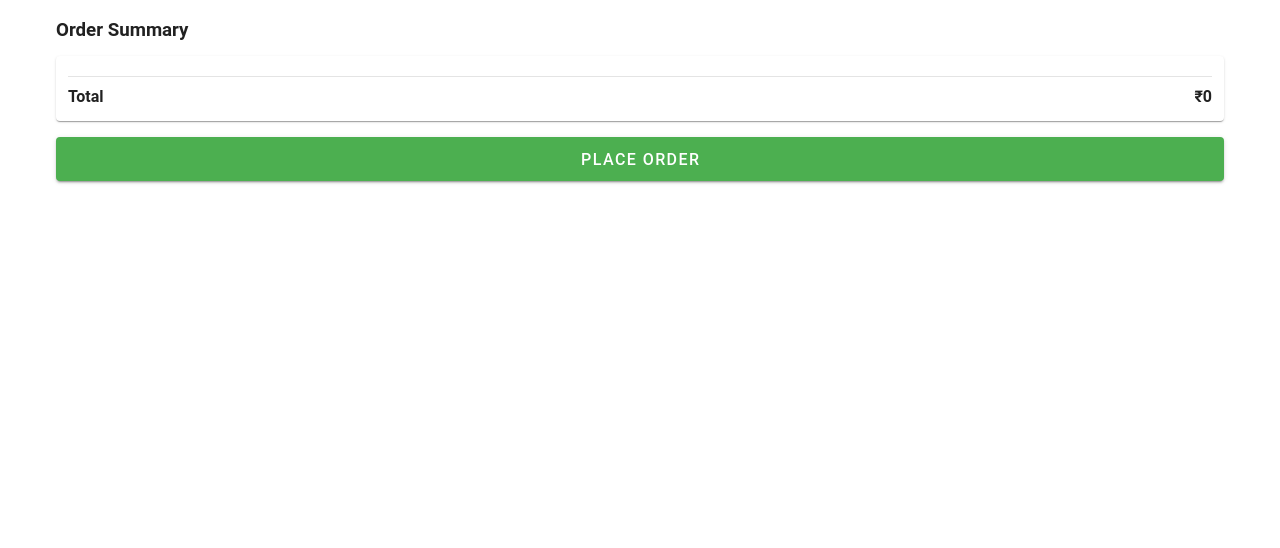
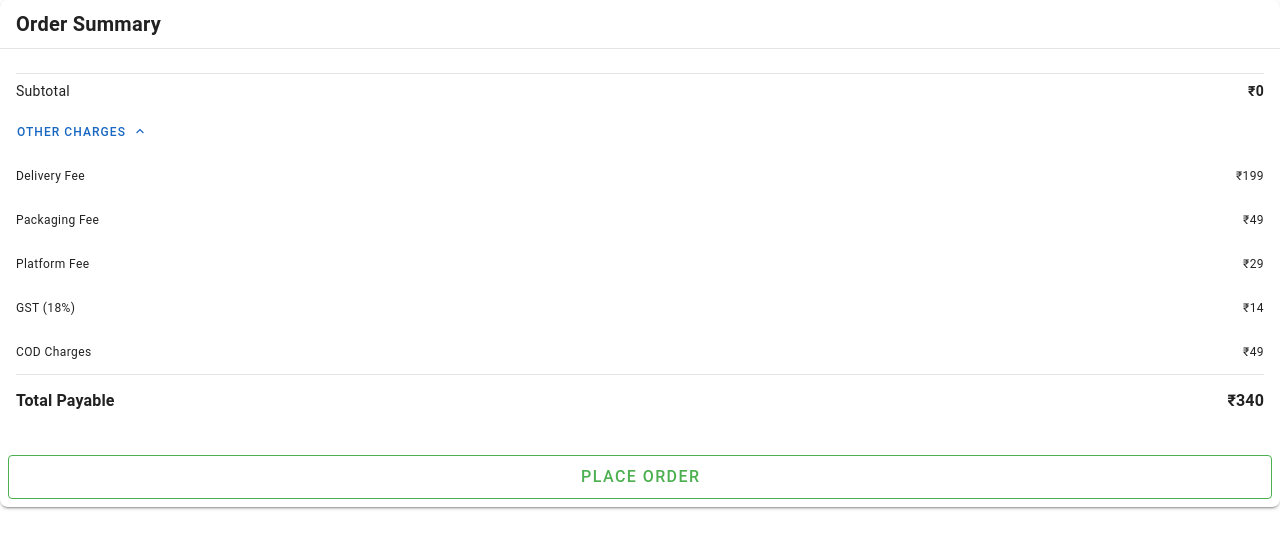
Before and after one commit to mksinghbist/myTownMart, a Nuxt app: page /checkout/payment in a window 1280 px wide. Shown: the top 548 px of the page. Built offline with nearby package versions, Linux system fonts and the light colour scheme.

Commit message:
fixed  payment ui

```diff
--- a/app/components/mobile/header.vue
+++ b/app/components/mobile/header.vue
@@ -14,7 +14,6 @@ const onCartClick = () => {
     height="175"
   >
     <div class="w-100">
-      {{ cart?.totalItems }}
       <!-- Top Greeting Row -->
       <div class="d-flex justify-space-between align-center px-3 pt-2">
         <div class="d-flex align-center">
--- /dev/null
+++ b/app/components/modals/AppAlertDialog.vue
@@ -0,0 +1,74 @@
+<script setup lang="ts">
+import { computed } from 'vue'
+
+type AlertType = 'success' | 'error' | 'warning'
+
+const props = defineProps<{
+  modelValue: boolean
+  type?: AlertType
+  title?: string
+  message?: string
+}>()
+
+const emit = defineEmits(['update:modelValue', 'ok'])
+
+const colorMap: Record<AlertType, string> = {
+  success: 'green',
+  error: 'red',
+  warning: 'orange',
+}
+
+const iconMap: Record<AlertType, string> = {
+  success: 'mdi-check-circle',
+  error: 'mdi-close-circle',
+  warning: 'mdi-alert-circle',
+}
+
+const color = computed(() => colorMap[props.type ?? 'success'])
+const icon = computed(() => iconMap[props.type ?? 'success'])
+
+const close = () => emit('update:modelValue', false)
+const onOk = () => {
+  emit('ok')
+  close()
+}
+</script>
+
+<template>
+  <v-dialog
+    :model-value="modelValue"
+    max-width="420"
+    persistent
+  >
+    <v-card rounded="lg">
+      <v-card-text class="text-center py-6">
+        <v-icon
+          :color="color"
+          size="56"
+          class="mb-3"
+        >
+          {{ icon }}
+        </v-icon>
+
+        <h3 class="text-h6 font-weight-bold mb-2">
+          {{ title }}
+        </h3>
+
+        <p class="text-body-2 text-grey-darken-1">
+          {{ message }}
+        </p>
+      </v-card-text>
+
+      <v-card-actions class="justify-center pb-4">
+        <v-btn
+          :color="color"
+          variant="flat"
+          min-width="120"
+          @click="onOk"
+        >
+          OK
+        </v-btn>
+      </v-card-actions>
+    </v-card>
+  </v-dialog>
+</template>
--- /dev/null
+++ b/app/components/paymentSummary.vue
@@ -0,0 +1,148 @@
+<script setup lang="ts">
+import { computed, ref } from 'vue'
+
+const props = defineProps<{
+  items: {
+    id: number
+    title: string
+    qty: number
+    price: number // total price for quantity
+  }[]
+  isCOD?: boolean
+}>()
+
+const showCharges = ref(true)
+const alert = ref({
+  show: false,
+  type: 'success' as 'success' | 'error' | 'warning',
+  title: '',
+  message: '',
+})
+const emit = defineEmits(['placeOrder'])
+/* --- Charges (can come from backend) --- */
+const DELIVERY_FEE = 199
+const PACKAGING_FEE = 49
+const PLATFORM_FEE = 29
+const GST_PERCENT = 18
+const COD_FEE = props.isCOD ? 49 : 0
+
+/* --- Calculations --- */
+const subTotal = computed(() =>
+  props.items.reduce((sum, item) => sum + item.price, 0)
+)
+
+const gstAmount = computed(() => {
+  const taxable = PLATFORM_FEE + PACKAGING_FEE
+  return Math.round((taxable * GST_PERCENT) / 100)
+})
+
+const totalPayable = computed(() =>
+  subTotal.value +
+  DELIVERY_FEE +
+  PACKAGING_FEE +
+  PLATFORM_FEE +
+  gstAmount.value +
+  COD_FEE
+)
+</script>
+
+<template>
+  <v-card elevation="2" rounded="lg">
+    <v-card-title class="text-h6 font-weight-bold">
+      Order Summary
+    </v-card-title>
+
+    <v-divider />
+
+    <!-- Items -->
+    <v-card-text>
+      <v-row
+        v-for="item in items"
+        :key="item.id"
+        class="mb-2"
+        align="center"
+      >
+        <v-col cols="8">
+          {{ item.title }} * {{ item.qty }}
+        </v-col>
+        <v-col cols="4" class="text-right font-weight-medium">
+          ₹{{ item.price }}
+        </v-col>
+      </v-row>
+
+      <v-divider class="my-2" />
+
+      <!-- Subtotal -->
+      <v-row class="mb-1">
+        <v-col cols="8">Subtotal</v-col>
+        <v-col cols="4" class="text-right font-weight-bold">
+          ₹{{ subTotal }}
+        </v-col>
+      </v-row>
+
+      <!-- Charges Toggle -->
+      <v-btn
+        variant="text"
+        size="small"
+        class="px-0 text-primary"
+        @click="showCharges = !showCharges"
+      >
+        Other Charges
+        <v-icon end>
+          {{ showCharges ? 'mdi-chevron-up' : 'mdi-chevron-down' }}
+        </v-icon>
+      </v-btn>
+
+      <!-- Charges -->
+      <v-expand-transition>
+        <div v-show="showCharges">
+          <v-row class="text-caption mt-2">
+            <v-col cols="8">Delivery Fee</v-col>
+            <v-col cols="4" class="text-right">₹{{ DELIVERY_FEE }}</v-col>
+          </v-row>
+          <v-row class="text-caption">
+            <v-col cols="8">Packaging Fee</v-col>
+            <v-col cols="4" class="text-right">₹{{ PACKAGING_FEE }}</v-col>
+          </v-row>
+          <v-row class="text-caption">
+            <v-col cols="8">Platform Fee</v-col>
+            <v-col cols="4" class="text-right">₹{{ PLATFORM_FEE }}</v-col>
+          </v-row>
+          <v-row class="text-caption">
+            <v-col cols="8">GST ({{ GST_PERCENT }}%)</v-col>
+            <v-col cols="4" class="text-right">₹{{ gstAmount }}</v-col>
+          </v-row>
+          <v-row v-if="COD_FEE" class="text-caption">
+            <v-col cols="8">COD Charges</v-col>
+            <v-col cols="4" class="text-right">₹{{ COD_FEE }}</v-col>
+          </v-row>
+        </div>
+      </v-expand-transition>
+
+      <v-divider class="my-3" />
+
+      <!-- Total -->
+      <v-row class="text-subtitle-1 font-weight-bold">
+        <v-col cols="8">Total Payable</v-col>
+        <v-col cols="4" class="text-right">
+          ₹{{ totalPayable }}
+        </v-col>
+      </v-row>
+    </v-card-text>
+
+    <!-- CTA -->
+    <v-card-actions>
+        <v-btn
+            block
+            size="large"
+            color="green"
+            variant="outlined"
+            class="mt-4 text-white"
+            @click="$emit('placeOrder')"
+        >
+            Place Order
+        </v-btn>
+    </v-card-actions>
+  </v-card>
+
+</template>
--- a/app/pages/checkout/payment.vue
+++ b/app/pages/checkout/payment.vue
@@ -1,55 +1,57 @@
-<script setup>
+<script setup lang="ts">
 import { useCartStore } from '@/stores/cartStore'
 import { useOrderStore } from '@/stores/orderStore'
 const cart = useCartStore()
 const order = useOrderStore()
 const { isMobile } = useUseDevices()
+const alert = ref({
+  show: false,
+  type: 'success' as 'success' | 'error' | 'warning',
+  title: '',
+  message: '',
+})
+
+const showSuccess = () => {
+  alert.value = {
+    show: true,
+    type: 'success',
+    title: 'Order Placed',
+    message: 'Your order has been placed successfully!',
+  }
+}
 const placeOrder = () => {
+  console.log('clicking order')
   order.placeOrder(cart.items)
+  showSuccess()
+}
+const redirectDashboard = () => {
   cart.clearCart()
   navigateTo('/')
 }
+
+const transformedItems = computed(() =>
+  cart.items.map(item => ({
+    id: Number(item.id),
+    title: item.title,
+    qty: item.qty,
+    price: item.price,
+  }))
+)
 </script>
 
 <template>
   <nuxt-layout
     :name="isMobile ? 'mobile' : 'default'"
   >
-    <v-container>
-
-      <h3>Order Summary</h3>
-
-      <v-card class="pa-3 mt-3">
-
-        <div
-          v-for="item in cart.items"
-          :key="item.id"
-          class="d-flex justify-space-between"
-        >
-          <span>{{ item.title }} x {{ item.qty }}</span>
-          <span>₹{{ item.qty * item.price }}</span>
-        </div>
-
-        <v-divider class="my-2" />
-
-        <div class="d-flex justify-space-between font-weight-bold">
-          <span>Total</span>
-          <span>₹{{ cart.totalAmount }}</span>
-        </div>
-
-      </v-card>
-
-      <!-- PAYMENT BUTTON -->
-      <v-btn
-        block
-        size="large"
-        color="green"
-        class="mt-4 text-white"
-        @click="placeOrder"
-      >
-        Place Order
-      </v-btn>
-
-    </v-container>
+    <div>
+      <payment-summary :items="transformedItems" :isCOD="true" @place-order="placeOrder"/>
+    </div>
+      <LazyModalsAppAlertDialog
+        v-model="alert.show"
+        :type="alert.type"
+        :title="alert.title"
+        :message="alert.message"
+        @ok="redirectDashboard"
+      />
   </nuxt-layout>
 </template>
--- a/app/pages/index.vue
+++ b/app/pages/index.vue
@@ -1,16 +1,12 @@
 <script setup>
 import products from '~/data/product.json'
-import { useCartStore } from '@/stores/cartStore'
-
-const cart = useCartStore()
 const { isMobile } = useUseDevices()
-const  { items } = storeToRefs(cart)
 </script>
 
 <template>
   <NuxtLayout
     :name="isMobile ? 'mobile' : 'default'"
-  > {{ item }}
+  >
     <div >
     <v-container fluid class="pa-2">
 
```
